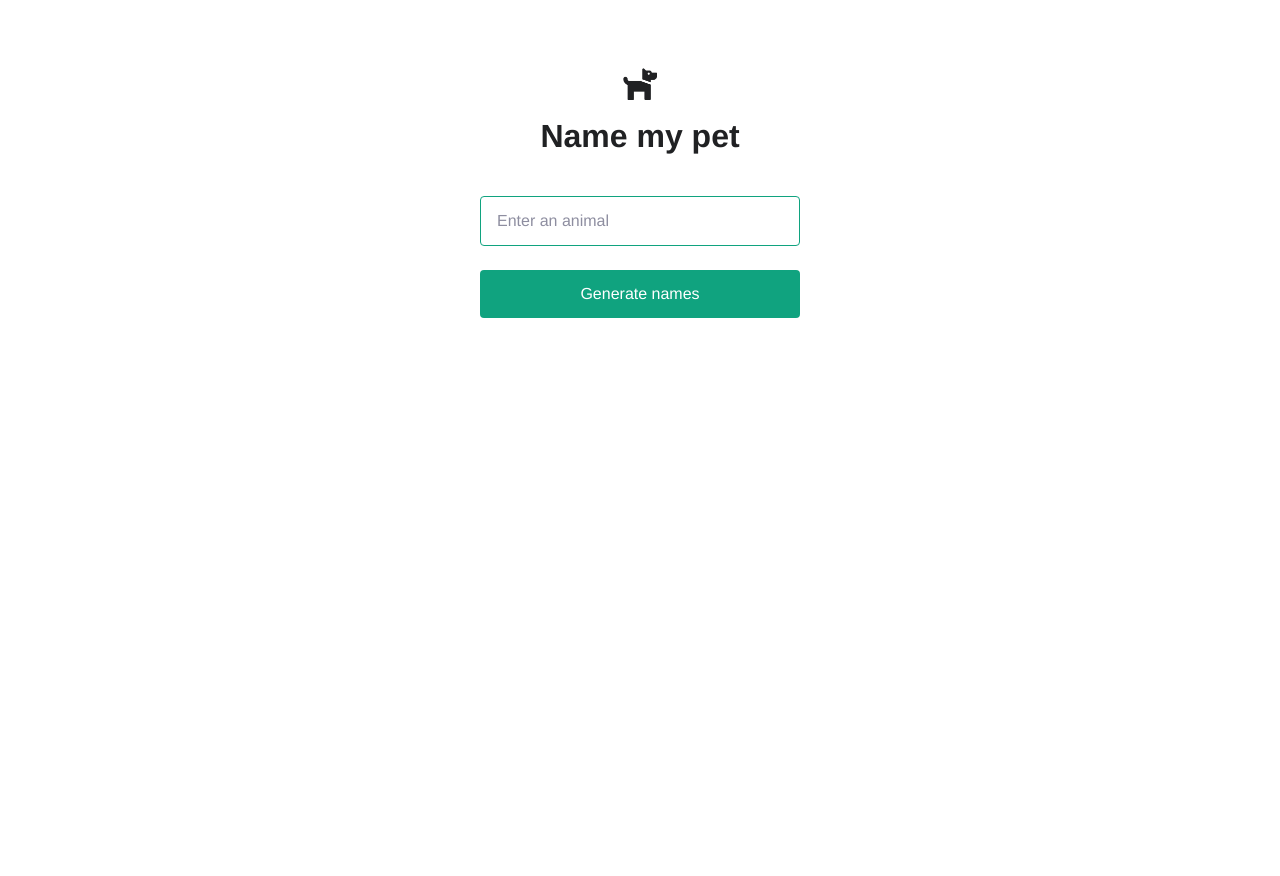
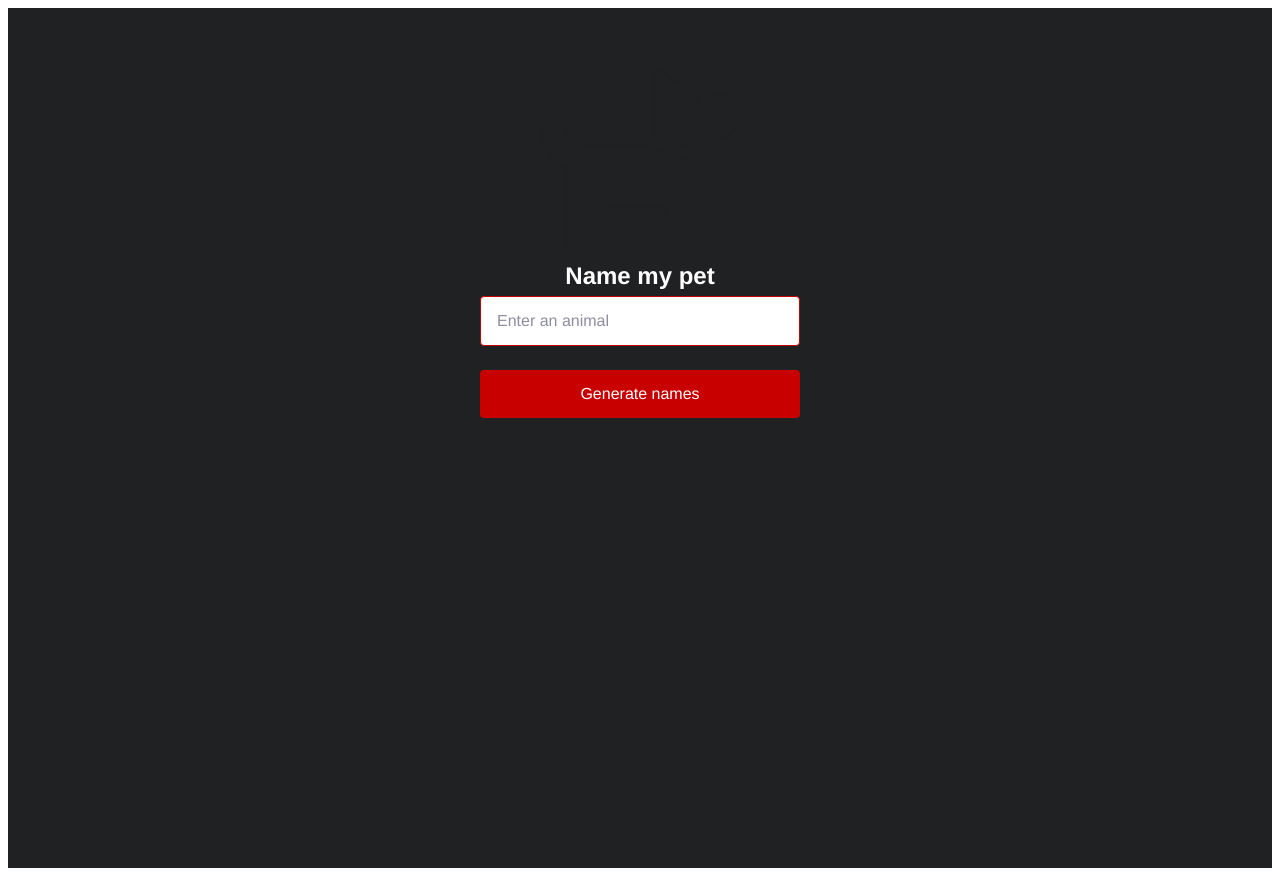
Before and after one commit to Metaluv/Iktomi_5, a Next.js app: page / in a window 1280 px wide. Before the commit the page ends 800 px from the top, so only its background shows below. Built offline with nearby package versions, Linux system fonts and the light colour scheme; a web font is replaced by a local one.

Commit message:
Update index.module.css

```diff
--- a/pages/index.module.css
+++ b/pages/index.module.css
@@ -21,20 +21,23 @@
   font-family: "ColfaxAI", Helvetica, sans-serif;
 }
 .main {
+  background-color: #202123;
   display: flex;
   flex-direction: column;
   align-items: center;
   padding-top: 60px;
+  min-height: 100vh;  /* add this line */
+  overflow-y: scroll; /* add this line */
 }
 .main .icon {
-  width: 34px;
+  width: 200px;
 }
 .main h3 {
-  font-size: 32px;
+  font-size: 24px;
   line-height: 40px;
   font-weight: bold;
-  color: #202123;
-  margin: 16px 0 40px;
+  color: #fff;
+  margin: 0 10px;
 }
 .main form {
   display: flex;
@@ -43,10 +46,10 @@
 }
 .main input[type="text"] {
   padding: 12px 16px;
-  border: 1px solid #10a37f;
+  border: 1px solid #c90000;
   border-radius: 4px;
   margin-bottom: 24px;
-  outline-color: #10a37f;
+  outline-color: #c90000;
 }
 .main ::placeholder {
   color: #8e8ea0;
@@ -55,13 +58,89 @@
 .main input[type="submit"] {
   padding: 12px 0;
   color: #fff;
-  background-color: #10a37f;
+  background-color: #c90000;
   border: none;
   border-radius: 4px;
   text-align: center;
   cursor: pointer;
 }
+.main .container {
+  display: flex;
+  align-items: center;
+  color: #fff;
+  font-weight: bold;
+  margin: 20px;
+}
+
+.container1 {
+  display: flex;
+  font-size: 0.9em;
+  color: #fff;
+  margin-bottom: 20px;
+  margin-top: 10px;
+}
+
 .main .result {
+  display: flex;
+  color: #fff;
   font-weight: bold;
-  margin-top: 40px;
+  margin: 10px;
 }
+
+.loading {
+  display: flex;
+  align-items: center;
+  justify-content: center;
+  height: 100%;
+}
+
+.loading::before {
+  content: "";
+  display: block;
+  width: 20px;
+  height: 20px;
+  border: 3px solid #c90000;
+  border-radius: 50%;
+  border-top-color: transparent;
+  animation: spin 1s linear infinite;
+}
+
+@keyframes spin {
+  to {
+    transform: rotate(360deg);
+  }
+}
+
+.result {
+  display: inline-block;
+  white-space: pre-wrap;
+  animation: type 3s linear;
+}
+
+@keyframes type {
+  0% {
+    width: 0;
+  }
+  100% {
+    width: 100%;
+  }
+}
+
+
+.footer {
+  background-color: #202123;
+  display: flex;
+  align-items: center;
+  justify-content: center;
+  padding: 20px 0;
+}
+
+.footer button {
+  padding: 12px 16px;
+  border: 1px solid #c90000;
+  border-radius: 4px;
+  color: #fff;
+  background-color: #c90000;
+  outline-color: #c90000;
+  cursor: pointer;
+}
```
